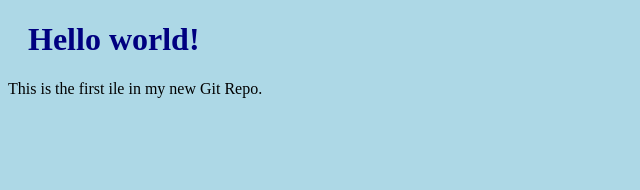
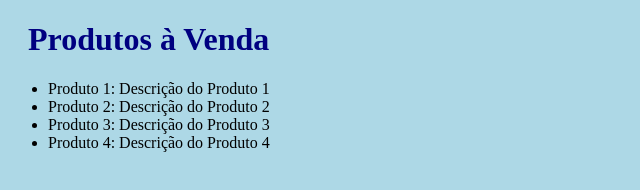
Before and after one commit to valentimludydev/Modulo1_WebAcademy, a plain HTML site: page index.html in a window 1280 px wide. Shown: the whole page, without its empty margins (0-640 px from the left). Drawn offline with Linux system fonts and the light colour scheme.

Commit message:
“feat: inclui a lista de produtos na página - Ref. #28

```diff
--- a/index.html
+++ b/index.html
@@ -7,12 +7,12 @@
     <link rel="stylesheet" href="bluestyle.css">
 </head>
 <body>
-    <h1>
-        Hello world!
-    </h1>
-    <p>
-        This is the first ile in my new Git Repo.
-    </p>
-
+    <h1>Produtos à Venda</h1>
+        <ul>
+            <li>Produto 1: Descrição do Produto 1</li>
+            <li>Produto 2: Descrição do Produto 2</li>
+            <li>Produto 3: Descrição do Produto 3</li>
+            <li>Produto 4: Descrição do Produto 4</li>
+        </ul>
 </body>
 </html>
```
